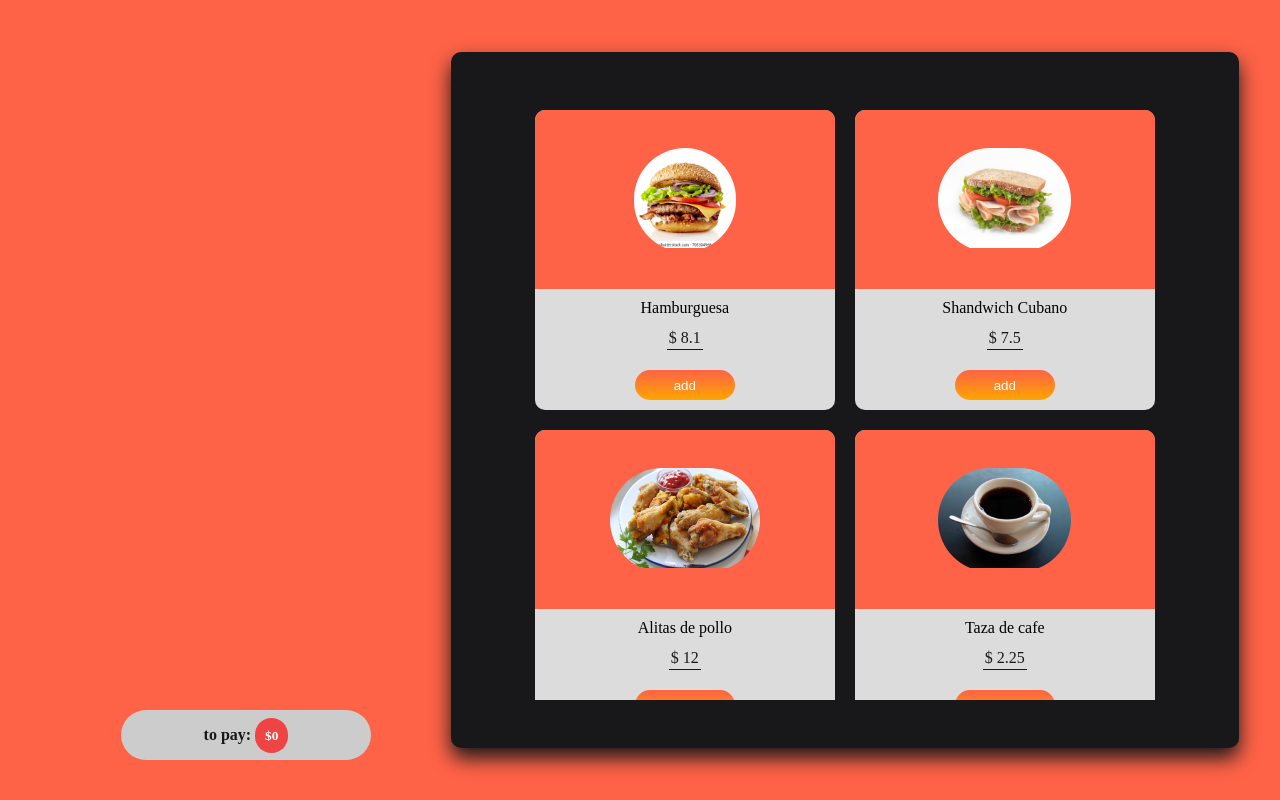
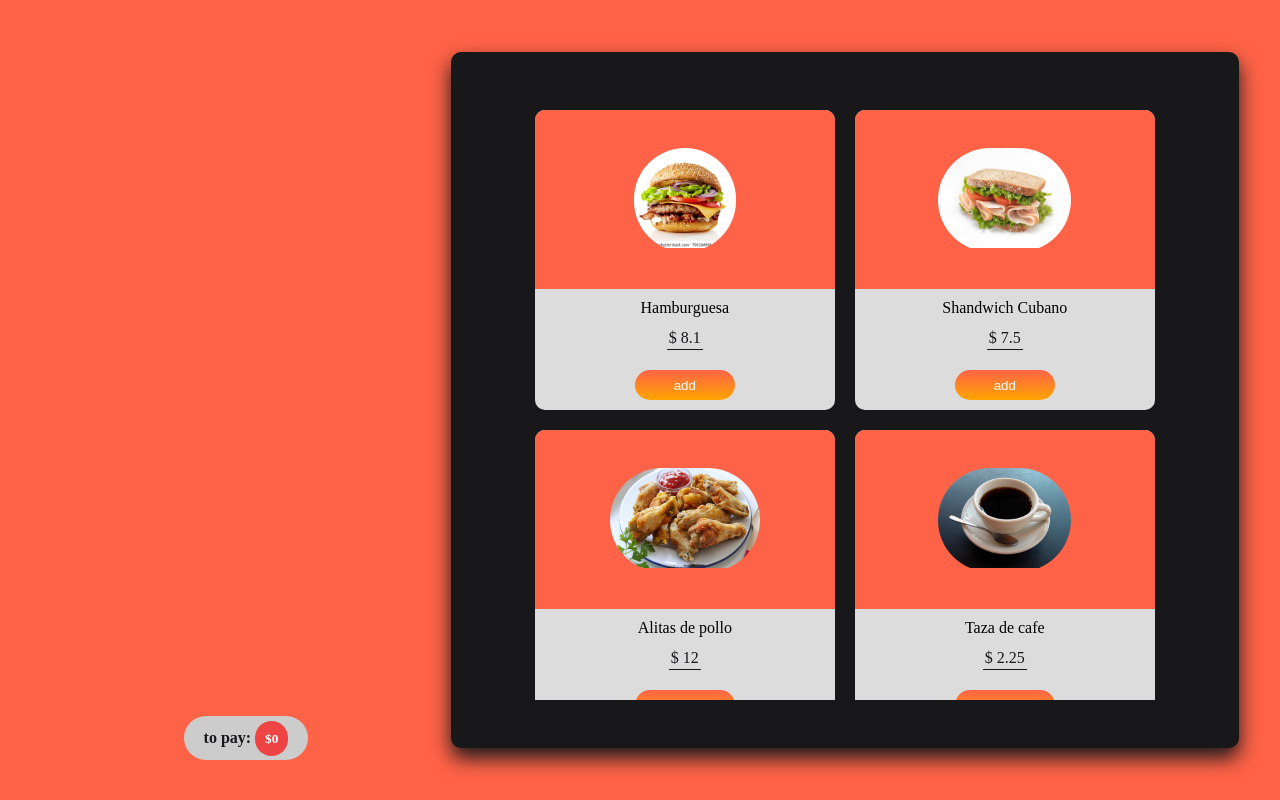
Before and after one commit to fjmg84/shopping-cart, a React (Vite) app: page / in a window 1280 px wide. Built offline with nearby package versions, Linux system fonts and the light colour scheme; grey boxes are pictures that could not be loaded.

Commit message:
refactor: remove code handleSendOrder function

```diff
--- a/src/components/Cart/index.tsx
+++ b/src/components/Cart/index.tsx
@@ -34,13 +34,10 @@ const Cart = () => {
     dispatch(remove(id));
   };
 
-  const handleSendOrder = () => {
-    console.log("Send Order");
-  };
-
   return (
     <>
       <div className={styles.car}>
+        <div className={styles.car__container}>
           <div className={styles.order}>
             {productsInOrder.map((product, item) => {
               const { id, name, count, pay, image } = product;
@@ -65,16 +62,12 @@ const Cart = () => {
               );
             })}
           </div>
+        </div>
 
-        <div>
-          {/* <div className="sendOrder">
-          <Button text="send order" handleFunction={handleSendOrder} />
-        </div> */}
         <div className={styles.toPay}>
           <h4>
             to pay: <small>${totalToPay}</small>
           </h4>
-          </div>
         </div>
       </div>
 
--- a/src/components/Cart/styles.module.scss
+++ b/src/components/Cart/styles.module.scss
@@ -70,55 +70,25 @@
   width: 100%;
 }
 
-.sendOrder {
-  align-items: center;
-  border-radius: 50px;
-  box-shadow: -5px 10px 20px #3333338e;
+.car__container {
+  height: 100%;
+  //background: red;
   display: flex;
-  justify-content: center;
-  padding: 20px;
-}
-
-.sendOrder {
-  background: linear-gradient($red, $tomato);
-  cursor: pointer;
-  width: auto;
-}
-
-.sendOrder button {
-  background-color: transparent;
-  color: white;
-}
-
-.toPay {
-  align-items: center;
-  background-color: $gray;
-  border-radius: 25px;
-  color: $black;
-  display: flex;
-  height: 50px;
-  justify-content: center;
-  width: 250px;
-  small {
-    background-color: $red;
-    border-radius: 100px;
-    color: white;
-    padding: 10px;
-  }
+  align-items: baseline;
+  padding: 2%;
 }
 
 .order {
   align-items: center;
   display: flex;
-  flex-direction: row;
-  gap: 10px;
-  height: 100%;
-  justify-content: center;
+  height: auto;
+  justify-content: flex-start;
   overflow: hidden;
   overflow-y: auto;
   padding: 2%;
   width: 100%;
   flex-wrap: wrap;
+  gap: 10px;
 }
 
 .order_container {
@@ -206,6 +176,26 @@
   position: absolute;
 }
 
+.toPay {
+  align-items: center;
+  background-color: $gray;
+  border-radius: 25px;
+  color: $black;
+  display: flex;
+  height: 50px;
+  justify-content: center;
+  width: max-content;
+  h4 {
+    padding: 10px 20px;
+  }
+  small {
+    background-color: $red;
+    border-radius: 100px;
+    color: white;
+    padding: 10px;
+  }
+}
+
 @media (max-width: 475px) {
   .car {
     top: 21%;
```
Lines whose indentation alone changed are shown as unchanged.
